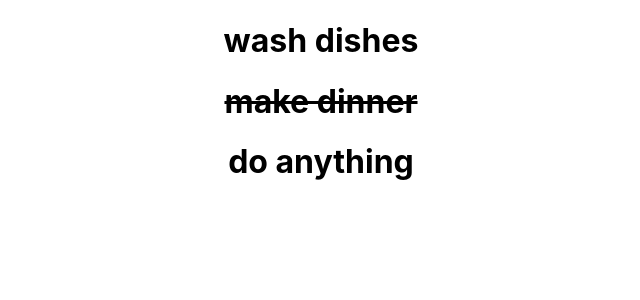
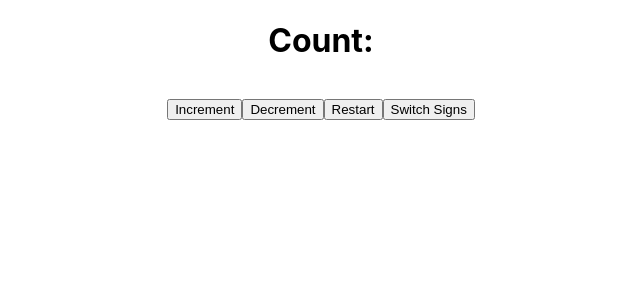
Before and after one commit to lswebdevelops/testing-react-app, a React (Create React App) app: page / in a window 1280 px wide. Shown: the top 300 px of the page, without its empty margins (319-959 px from the left). Built offline with nearby package versions, Linux system fonts and the light colour scheme.

Commit message:
creating  a counter to be tested

```diff
--- a/src/App.js
+++ b/src/App.js
@@ -1,30 +1,11 @@
-import Todo from "./components/todo";
 import "./App.css";
+import Counter from "./components/Counter";
 
 function App() {
-  const todos = [
-    {
-      id: 1,
-      title: "wash dishes",
-      completed: false,
-    },
-    {
-      id: 2,
-      title: "make dinner",
-      completed: true,
-    },
 
-    {
-      id: 3,
-      title: "do anything",
-      completed: false,
-    },
-  ];
   return (
     <div className="App">
-      {todos.map((todo) => {
-        return <Todo todo={todo} />;
-      })}
+      <Counter />
     </div>
   );
 }
--- /dev/null
+++ b/src/components/Counter.jsx
@@ -0,0 +1,42 @@
+import React, { useState } from "react";
+
+function Counter({ initialCount }) {
+    const [ count , setCount ] = useState(initialCount);
+
+    const increment = () => {
+        setCount((prev) => prev + 1 );
+    };
+
+    const decrement =() => {
+        setCount((prev) => prev - 1 );
+
+    };
+
+    const restart = () => {
+
+        setCount(0);
+    };
+
+    const switchSigns = () => {
+        setCount((prev) => prev * -1 );
+
+    };
+
+    return(
+        <div>
+            <h1>
+                Count: <h3>{count}</h3>
+            </h1>
+        <div>
+            <button onClick={increment}>Increment</button>
+            <button onClick={decrement}>Decrement</button>
+            <button onClick={restart}>Restart</button>
+            <button onClick={switchSigns}>Switch Signs</button>
+        </div>
+        </div>
+
+    );
+
+};
+
+export default Counter;
--- a/src/components/todo.js
+++ /dev/null
@@ -1,14 +0,0 @@
-import React from "react";
-
-function Todo({ todo }) {
-  const { id, title, completed } = todo;
-  const h1 = <h1>{title}</h1>
-  const text = completed ? <strike>{h1}</strike>: h1;
-  return (
-    <>
-      <div data-testid={`todo-${id}`}>{ text }</div>
-    </>
-  );
-}
-
-export default Todo;
```
Also changed, not shown: 2 other files (tests, documents, lock files or other folders).
